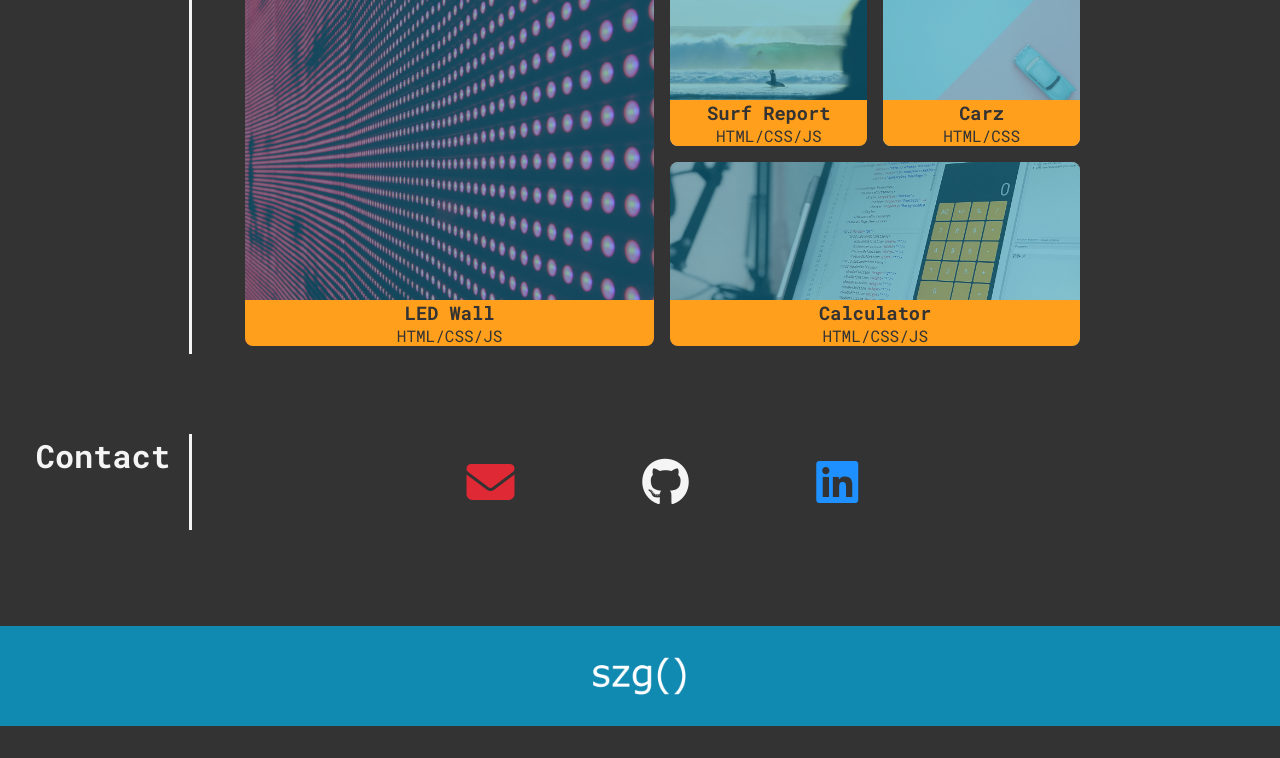
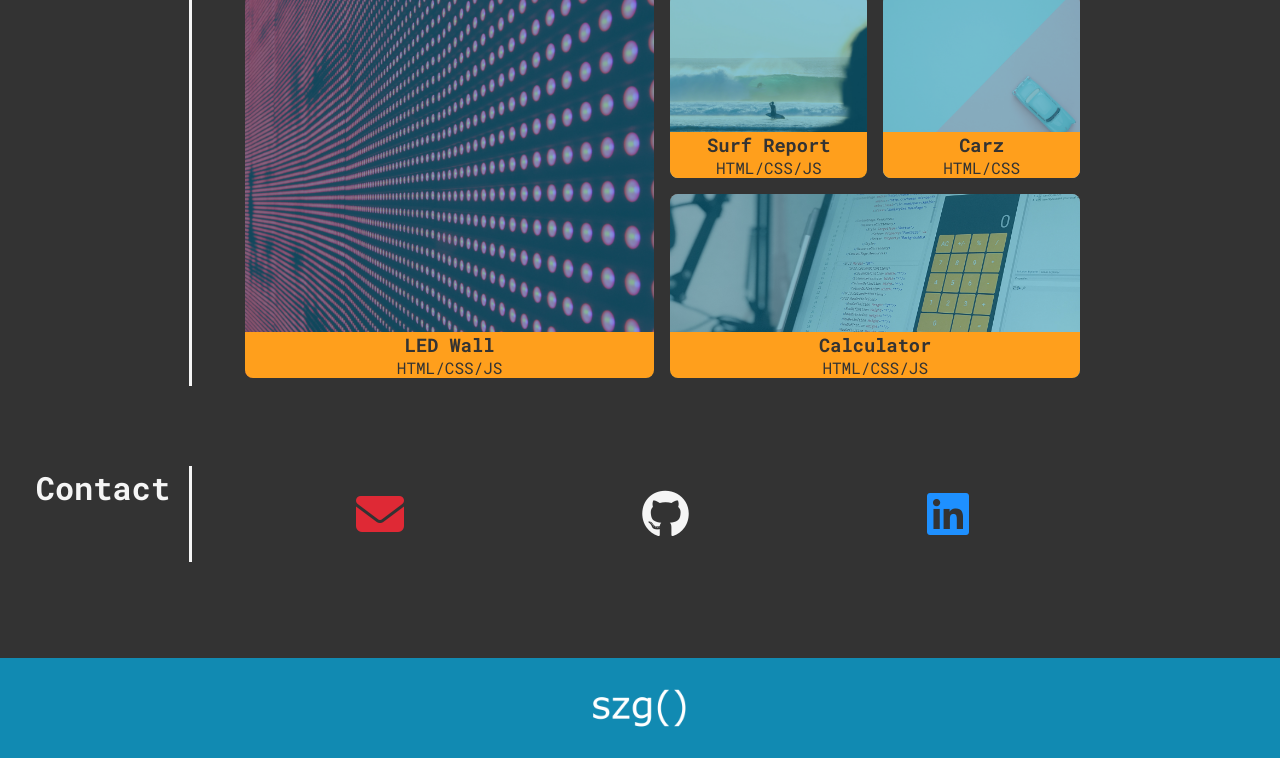
Before and after one commit to SebZG/CSS-Portfolio, a plain HTML site: page index.html in a window 1280 px wide. Shown: the part 1190-1948 px from the top of the page. Before the commit the page ends 1916 px from the top, so only its background shows below. Drawn offline with Linux system fonts and the light colour scheme.

Commit message:
adjusted margins

```diff
--- a/assets/css/style.css
+++ b/assets/css/style.css
@@ -216,6 +216,10 @@ html {
 	margin-left: 5%;
 }
 
+.about__center p {
+	margin: 0 10%;
+}
+
 .about__right {
 	grid-area: aboutR;
 }
@@ -354,14 +358,13 @@ html {
 .contact__center {
 	grid-area: contactC;
 	display: flex;
-	justify-content: center;
+	justify-content: space-around;
 	align-items: center;
 	margin-left: 5%;
 }
 
 .contact__center i {
 	font-size: 3rem;
-	margin: 0 7.5%;
 	transition: all 0.2s ease-in-out;
 	cursor: pointer;
 }
```
